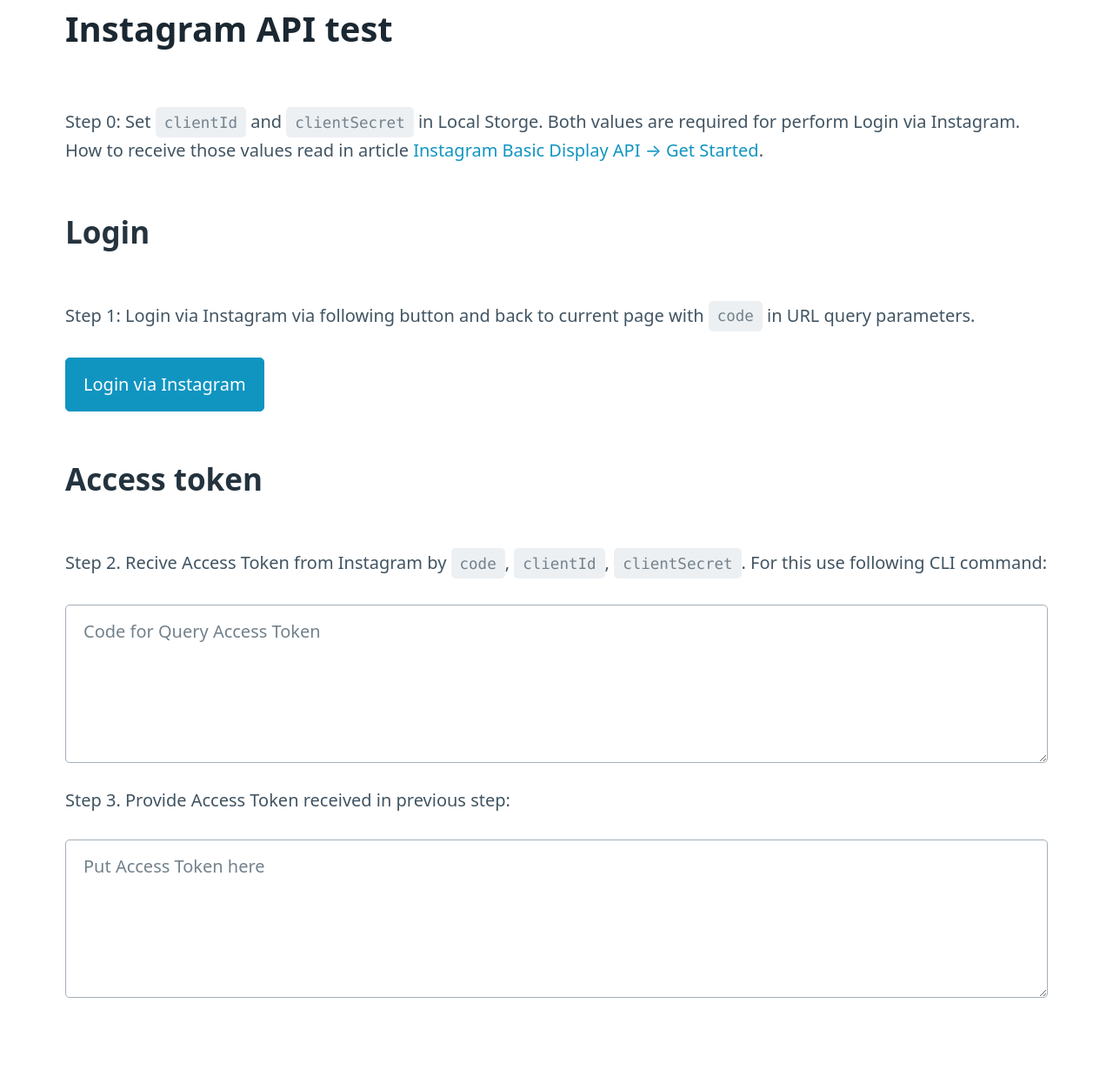
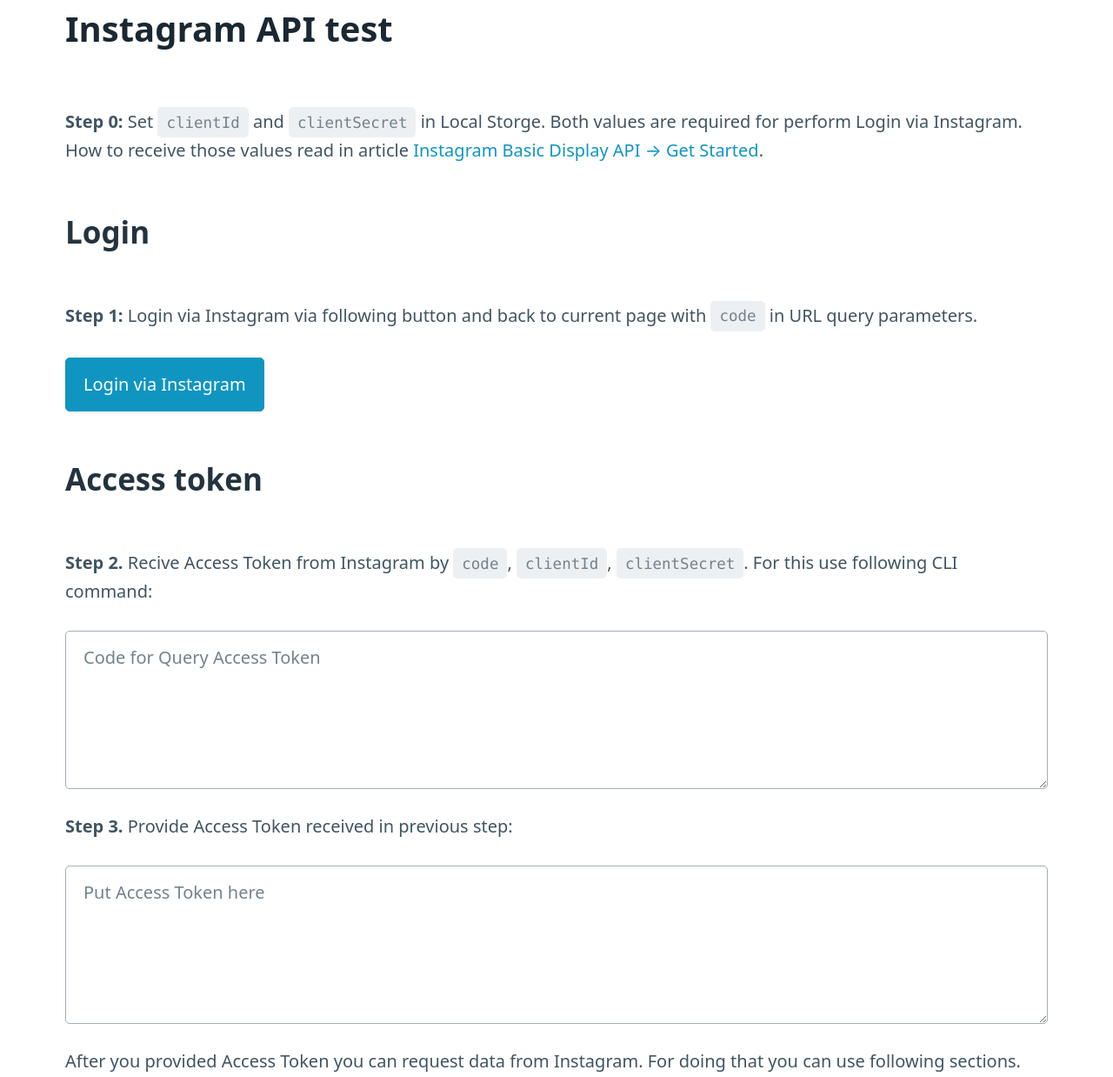
Before and after one commit to jmas/instagram-api-test, a plain HTML site: page index.html in a window 1280 px wide. Shown: the part 77-1315 px from the top of the page at 87% size. Drawn offline with nearby package versions, Linux system fonts and the light colour scheme.

Commit message:
Fix typo

```diff
--- a/index.html
+++ b/index.html
@@ -11,12 +11,12 @@
 
 <h1>Instagram API test</h1>
 
-<p>Step 0: Set <code>clientId</code> and <code>clientSecret</code> in Local Storge. Both values are required for perform Login via Instagram. How to receive those values read in article <a
+<p><b>Step 0:</b> Set <code>clientId</code> and <code>clientSecret</code> in Local Storge. Both values are required for perform Login via Instagram. How to receive those values read in article <a
 href="https://developers.facebook.com/docs/instagram-basic-display-api/getting-started" target="_blank" rel="noreferrer nofollow">Instagram Basic Display API &rarr; Get Started</a>.</p>
 
 <h2>Login</h2>
 
-<p>Step 1: Login via Instagram via following button and back to current page with <code>code</code> in URL query parameters.</p>
+<p><b>Step 1:</b> Login via Instagram via following button and back to current page with <code>code</code> in URL query parameters.</p>
 
 <p>
   <a href="#" id="login" role="button">Login via Instagram</a>
@@ -24,13 +24,15 @@
 
 <h2>Access token</h2>
 
-<p>Step 2. Recive Access Token from Instagram by <code>code</code>, <code>clientId</code>, <code>clientSecret</code>. For this use following CLI command:</p>
+<p><b>Step 2.</b> Recive Access Token from Instagram by <code>code</code>, <code>clientId</code>, <code>clientSecret</code>. For this use following CLI command:</p>
 
 <textarea id="queryAccessToken" rows="5" cols="100" placeholder="Code for Query Access Token" onclick="this.select()"></textarea>
 
-<p>Step 3. Provide Access Token received in previous step:</p>
+<p><b>Step 3.</b> Provide Access Token received in previous step:</p>
 
 <textarea id="accessToken" rows="5" cols="100" placeholder="Put Access Token here"></textarea>
+
+<p>After you provided Access Token you can request data from Instagram. For doing that you can use following sections.</p>
 
 <h2>Profile</h2>
 
```
